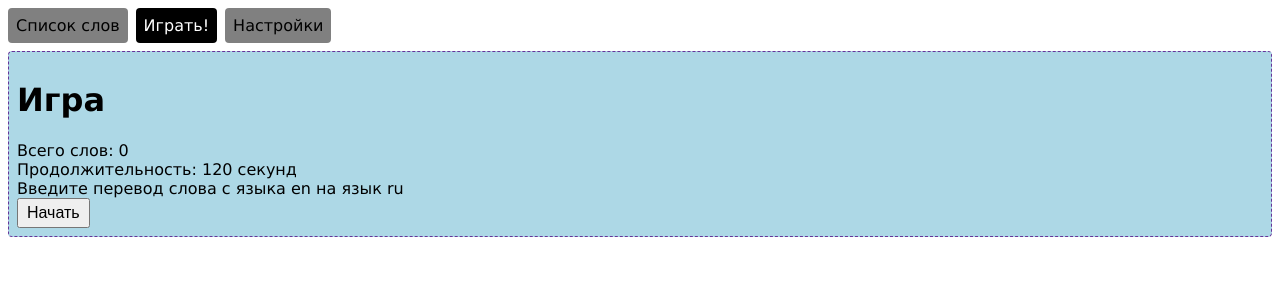
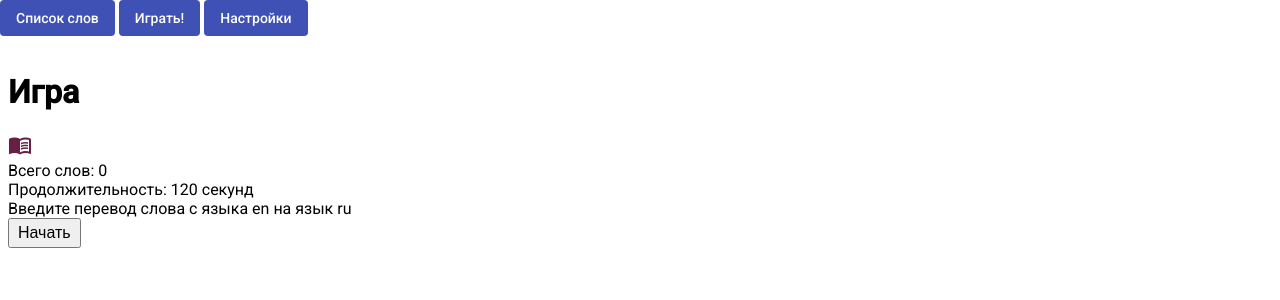
Before and after one commit to disaev1/isaev-dan-otus, an Angular app in the folder javascript-10/words-app/: page /game in a window 1280 px wide. Shown: the top 300 px of the page. Built offline with nearby package versions, Linux system fonts and the light colour scheme.

Commit message:
words-app: added Material UI

```diff
--- a/javascript-10/words-app/angular.json
+++ b/javascript-10/words-app/angular.json
@@ -31,6 +31,7 @@
               "src/assets"
             ],
             "styles": [
+              "./node_modules/@angular/material/prebuilt-themes/indigo-pink.css",
               "src/styles.scss"
             ],
             "scripts": []
@@ -99,6 +100,7 @@
               "src/assets"
             ],
             "styles": [
+              "./node_modules/@angular/material/prebuilt-themes/indigo-pink.css",
               "src/styles.scss"
             ],
             "scripts": []
--- a/javascript-10/words-app/package.json
+++ b/javascript-10/words-app/package.json
@@ -11,10 +11,12 @@
   "private": true,
   "dependencies": {
     "@angular/animations": "~12.2.0",
+    "@angular/cdk": "^12.2.13",
     "@angular/common": "~12.2.0",
     "@angular/compiler": "~12.2.0",
     "@angular/core": "~12.2.0",
     "@angular/forms": "~12.2.0",
+    "@angular/material": "^12.2.13",
     "@angular/platform-browser": "~12.2.0",
     "@angular/platform-browser-dynamic": "~12.2.0",
     "@angular/router": "~12.2.0",
--- a/javascript-10/words-app/src/app/app.component.html
+++ b/javascript-10/words-app/src/app/app.component.html
@@ -1,6 +1,6 @@
 <nav class="menu">
-  <a class="button mr2" routerLink="/words" routerLinkActive="active">Список слов</a>
-  <a class="button mr2" routerLink="/game" routerLinkActive="active">Играть!</a>
-  <a class="button" routerLink="/settings" routerLinkActive="active">Настройки</a>
+  <button mat-flat-button color="primary" class="mr2" routerLink="/words" routerLinkActive="active">Список слов</button>
+  <button mat-flat-button color="primary" class="mr2" routerLink="/game" routerLinkActive="active">Играть!</button>
+  <button mat-flat-button color="primary" routerLink="/settings" routerLinkActive="active">Настройки</button>
 </nav>
 <router-outlet></router-outlet>
--- a/javascript-10/words-app/src/app/app.component.scss
+++ b/javascript-10/words-app/src/app/app.component.scss
@@ -22,4 +22,8 @@
   display: flex;
   margin-bottom: .5rem;
   align-items: center;
+
+  .mat-button-base {
+    margin: 0 .25rem 0 0;
+  }
 }
--- a/javascript-10/words-app/src/app/game/game.component.html
+++ b/javascript-10/words-app/src/app/game/game.component.html
@@ -1,6 +1,10 @@
 <div class="game">
   <h1>Игра</h1>
-  <div>Всего слов: {{ wordsList.length }}</div>
+  <mat-progress-bar *ngIf="remainingSeconds" [value]="remainingSeconds / settings.gameDuration * 100"></mat-progress-bar>
+  <div>
+    <mat-icon style="color: #672044;">menu_book</mat-icon>
+    <div>Всего слов: {{ wordsList.length }}</div>
+  </div>
   <div>Продолжительность: {{ settings.gameDuration }} секунд</div>
   <div>Введите перевод слова с языка {{ settings.fromLang }} на язык {{ settings.toLang }}</div>
   <div *ngIf="displayedResults">
--- a/javascript-10/words-app/src/app/game/game.component.scss
+++ b/javascript-10/words-app/src/app/game/game.component.scss
@@ -1,7 +1,4 @@
 .game {
-  background: lightblue;
-  border-radius: 4px;
-  border: 1px dashed rebeccapurple;
   padding: .5rem;
 
   &__rightWrong {
--- a/javascript-10/words-app/src/app/game/game.component.ts
+++ b/javascript-10/words-app/src/app/game/game.component.ts
@@ -3,6 +3,7 @@ import { FormControl } from '@angular/forms';
 
 import { DictStorageService } from '../dict-storage.service';
 import type { Dict, TranslationRecord } from '../dict-storage.service';
+
 import { SettingsService } from '../settings.service';
 import type { Settings } from '../settings.service';
 import _ from 'lodash';
--- a/javascript-10/words-app/src/app/settings-form/settings-form.component.html
+++ b/javascript-10/words-app/src/app/settings-form/settings-form.component.html
@@ -40,7 +40,7 @@
     </div>
     <div class="row">
       <div class="cell">
-        <label class="label" for="settings.gameWordsCount">Максимальное количество слов на игру</label>
+        <label class="label" for="gameWordsCount">Максимальное количество слов на игру</label>
       </div>
       <div class="cell">
         <input [(ngModel)]="settings.gameWordsCount" name="gameWordsCount" />
--- a/javascript-10/words-app/src/app/settings-form/settings-form.component.ts
+++ b/javascript-10/words-app/src/app/settings-form/settings-form.component.ts
@@ -34,7 +34,7 @@ export class SettingsFormComponent implements OnInit {
         fromLang: (newValue.fromLang as string),
         gameDuration: Number(newValue.gameDuration),
         toLang: (newValue.toLang as string),
-        gameWordsCount: Number(newValue.gameDuration),
+        gameWordsCount: Number(newValue.gameWordsCount),
       }
     });
   }
--- a/javascript-10/words-app/src/index.html
+++ b/javascript-10/words-app/src/index.html
@@ -6,6 +6,9 @@
   <base href="/">
   <meta name="viewport" content="width=device-width, initial-scale=1">
   <link rel="icon" type="image/x-icon" href="favicon.ico">
+  <link rel="preconnect" href="https://fonts.gstatic.com">
+  <link href="https://fonts.googleapis.com/css2?family=Roboto:wght@300;400;500&display=swap" rel="stylesheet">
+  <link href="https://fonts.googleapis.com/icon?family=Material+Icons" rel="stylesheet">
 </head>
 <body>
   <app-root></app-root>
--- a/javascript-10/words-app/src/styles.scss
+++ b/javascript-10/words-app/src/styles.scss
@@ -13,3 +13,6 @@ input, select, button {
 .mr2 {
   margin-right: .5rem;
 }
+
+html, body { height: 100%; }
+body { margin: 0; font-family: Roboto, "Helvetica Neue", sans-serif; }
```
Also changed, not shown: javascript-10/words-app/src/app/app.module.ts (+9 -0 lines), 2 other files (tests, documents, lock files or other folders).
